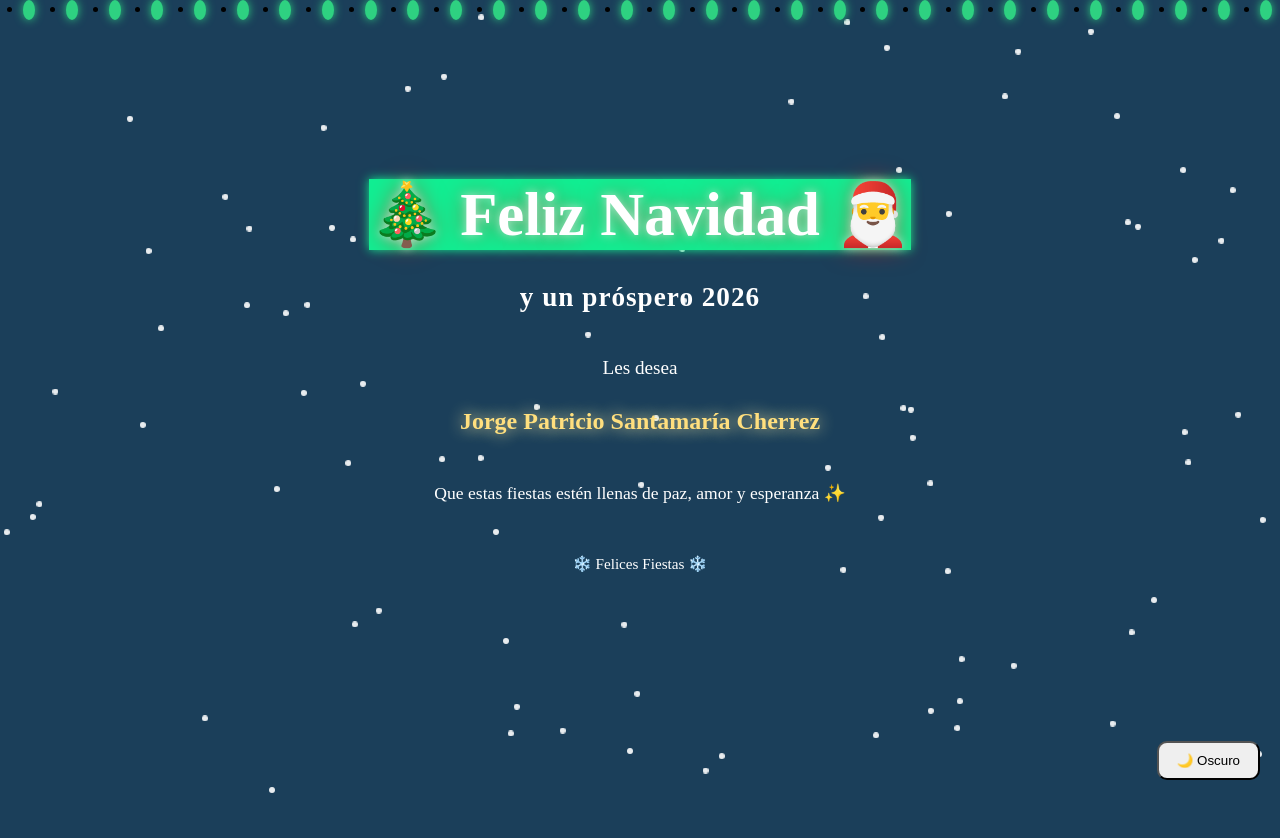
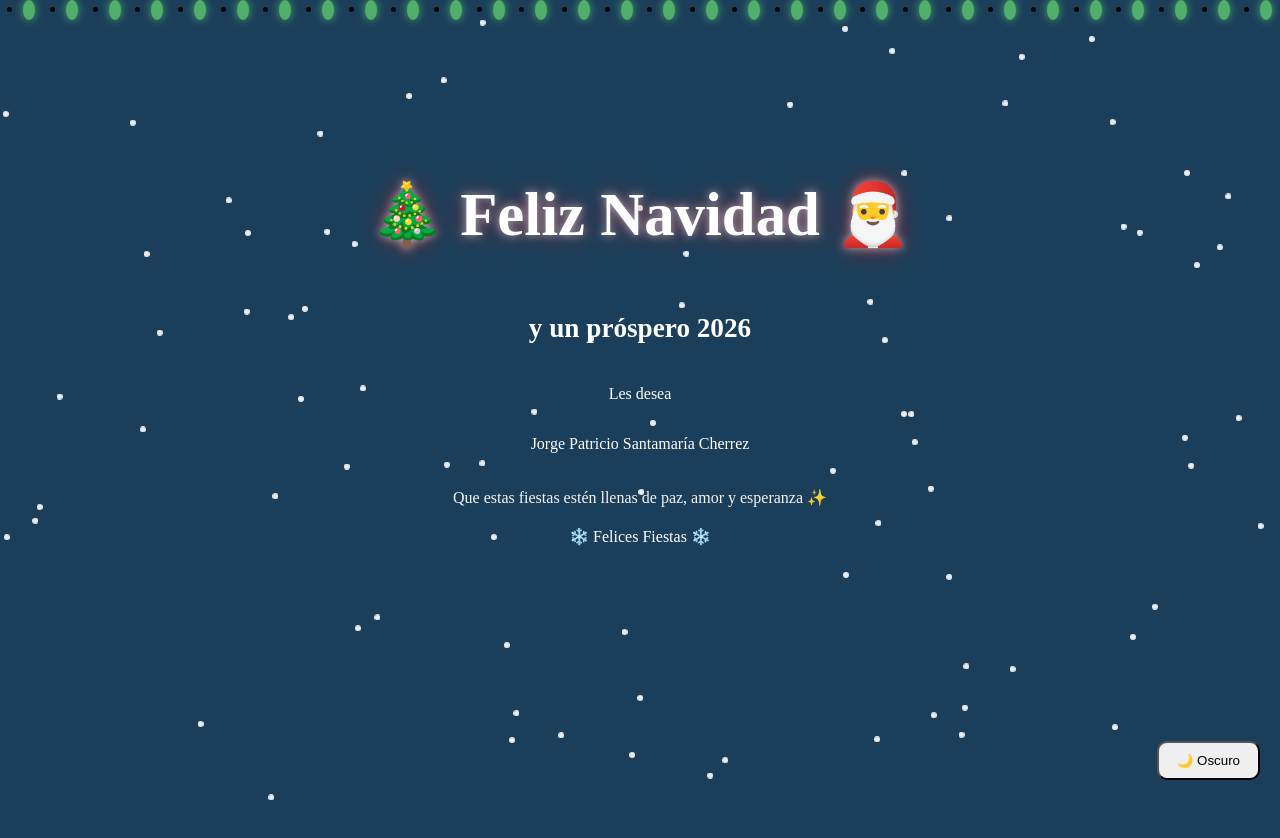
Before and after one commit to Patogol35/Navidad, a React (Vite) app: page / in a window 1280 px wide. Shown: the top 838 px of the page. Before the commit the page ends 816 px from the top, so only its background shows below. Built offline with nearby package versions, Linux system fonts and the light colour scheme.

Commit message:
Update Home.css

```diff
--- a/src/pages/Home.css
+++ b/src/pages/Home.css
@@ -2,113 +2,54 @@
   min-height: 100vh;
   display: flex;
   flex-direction: column;
-  justify-content: flex-start;
   align-items: center;
-  text-align: center;
-  color: white;
   padding-top: 130px;
   padding-bottom: 30px;
-  padding-left: 20px;
-  padding-right: 20px;
-  box-sizing: border-box;
+  padding-inline: 20px;
   position: relative;
-  z-index: 10; /* ⬅️ contenido encima de la nieve */
+  z-index: 10;
+  color: white;
 }
 
 .title {
   font-size: clamp(2.2rem, 6vw, 3.8rem);
   font-weight: bold;
-  margin-bottom: 10px;
-  white-space: nowrap;
-  text-align: center;
   text-shadow:
     0 0 10px rgba(255,255,255,0.6),
     0 0 25px rgba(255,0,0,0.5);
 }
 
-.glow {
-  animation: glow 3s ease-in-out infinite;
-}
-
-@keyframes glow {
-  0%, 100% {
-    text-shadow: 0 0 10px #fff, 0 0 25px #ff3c3c;
-  }
-  50% {
-    text-shadow: 0 0 20px #fff, 0 0 40px #ff8c00;
-  }
-}
-
 .subtitle {
   font-size: 1.7rem;
   margin-bottom: 25px;
-  letter-spacing: 1px;
-}
-
-.message {
-  font-size: 1.2rem;
-  margin-bottom: 5px;
-}
-
-.name {
-  font-size: 1.5rem;
-  font-weight: bold;
-  color: #ffdf7e;
-}
-
-.shine {
-  animation: shine 4s linear infinite;
-}
-
-@keyframes shine {
-  0% { text-shadow: 0 0 5px #ffdf7e; }
-  50% { text-shadow: 0 0 20px #fff3b0; }
-  100% { text-shadow: 0 0 5px #ffdf7e; }
 }
 
 .blessing {
-  font-size: 1.1rem;
   max-width: 600px;
-  margin-top: 20px;
   line-height: 1.6;
   opacity: 0.95;
 }
 
-.fade {
-  animation: fadeIn 2s ease forwards;
-}
-
-@keyframes fadeIn {
-  from { opacity: 0; transform: translateY(15px); }
-  to { opacity: 1; transform: translateY(0); }
-}
-
-.footer {
-  margin-top: 30px;
-  opacity: 0.7;
-  font-size: 0.95rem;
-}
-
-
-
+/* ❄️ Nieve móvil */
 .snow {
   pointer-events: none;
   position: fixed;
-  top: 0;
-  left: 0;
-  width: 100vw;
-  height: 100vh;
-  z-index: -1; /* siempre detrás del contenido */
+  inset: 0;
+  z-index: -1;
   background-image:
     radial-gradient(circle, rgba(255,255,255,0.9) 2px, transparent 3px),
-    radial-gradient(circle, rgba(255,255,255,0.7) 1.5px, transparent 2.5px);
-  background-size: 100px 100px, 60px 60px;
-  background-position: 0 0, 30px 10px;
-  animation: snowMove 14s linear infinite;
-  opacity: 0.35;
+    radial-gradient(circle, rgba(255,255,255,0.6) 1.5px, transparent 2.5px);
+  background-size: 90px 90px, 55px 55px;
+  background-position: 0 0, 30px 20px;
+  animation: snowMove 8s linear infinite;
+  opacity: 0.5;
 }
 
 @keyframes snowMove {
-  0% { background-position: 0 -100px, 30px -60px; }
-  100% { background-position: 0 100vh, 30px 100vh; }
+  from {
+    background-position: 0 -100px, 30px -60px;
+  }
+  to {
+    background-position: 0 100vh, 30px 100vh;
+  }
 }
```
